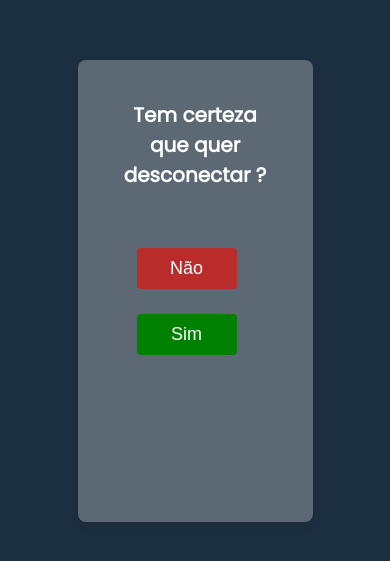
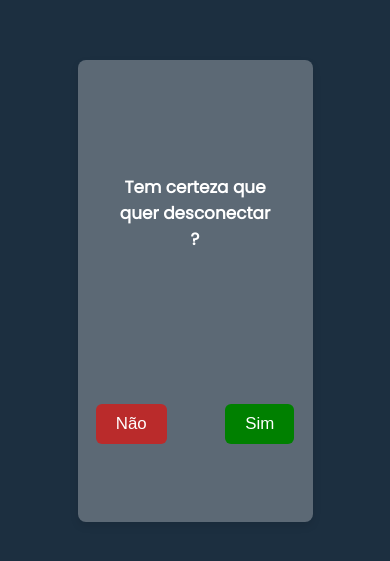
Before and after one commit to falcao-g/processo-seletivo-LEDES, a website: page public/disconnect/disconnect.html in a window 390 px wide. Shown: the part 131-692 px from the top of the page. Drawn offline with Linux system fonts and the light colour scheme.

Commit message:
fix: responsividade na tela disconnect (#29)

```diff
--- a/public/disconnect/disconnect.css
+++ b/public/disconnect/disconnect.css
@@ -15,41 +15,42 @@ body {
   padding: 20px;
   border-radius: 8px;
   box-shadow: 0 4px 8px rgba(0, 0, 0, 0.1);
+  display: flex;
+  flex-direction: column;
+  justify-content: space-around;
 }
 
 .disc-message {
   width: 80%;
   padding: 10%;
-  font-size: 20px;
+  font-size: clamp(1.5vh, 2vh, 3vh);
   font-weight: bold;
   color: white;
-  margin: auto;
 }
 
 .buttons {
-  display: grid;
-  grid-template-columns: 1fr 1fr;
+  display: flex;
+  justify-content: center;
   gap: 30%;
-  width: 40%;
-  margin: auto;
+  width: auto;
 }
 
 .yes-button {
-  font-size: 18px;
+  font-size: clamp(1.5vh, 2vh, 3vh);
   background-color: green;
   color: white;
   border: none;
   padding: 10px 20px;
-  border-radius: 4px;
+  border-radius: 6px;
   cursor: pointer;
 }
 .no-button {
-  font-size: 18px;
+  font-size: clamp(1.5vh, 2vh, 3vh);
   background-color: rgb(186, 43, 43);
   color: white;
   border: none;
   padding: 10px 20px;
-  border-radius: 4px;
+  border-radius: 6px;
   cursor: pointer;
 }
 
@@ -60,23 +61,3 @@ body {
 .yes-button:hover {
   background-color: #777;
 }
-
-@media screen and (max-width: 600px) {
-  .buttons {
-    grid-template-columns: 0;
-  }
-
-  .no-button {
-    width: 100px;
-  }
-
-  .yes-button {
-    width: 100px;
-  }
-}
-
-@media screen and (max-width: 400px) {
-  .buttons {
-    margin: 20%;
-  }
-}
```
